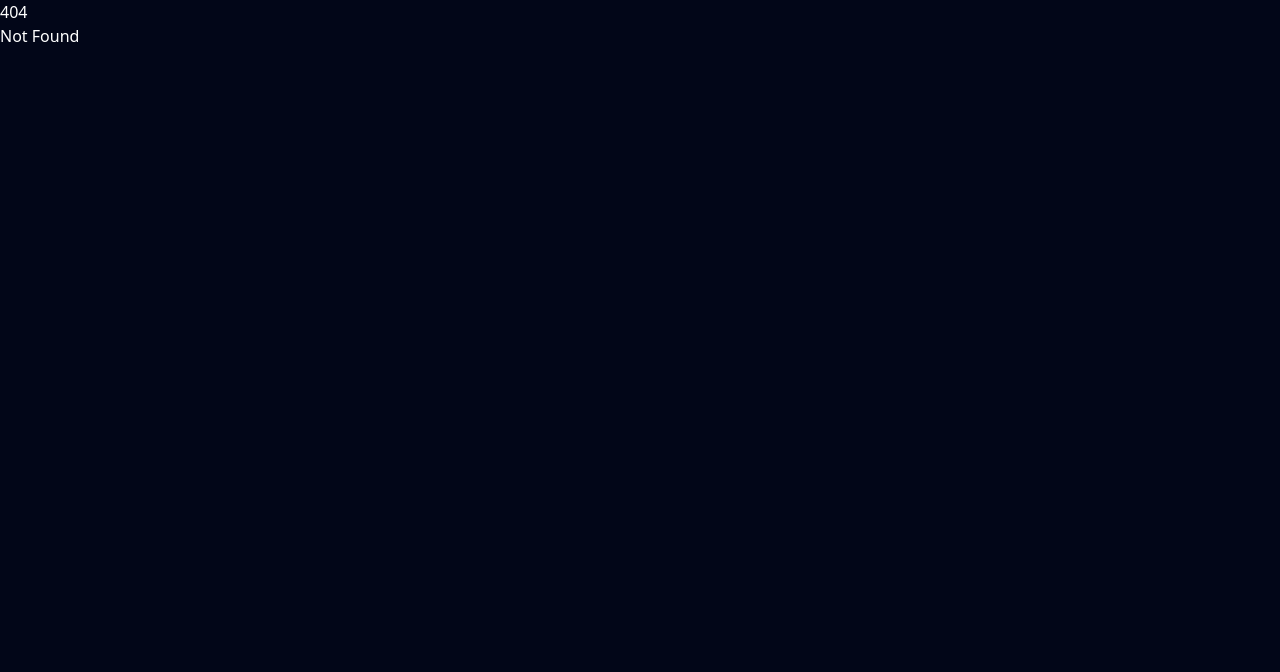
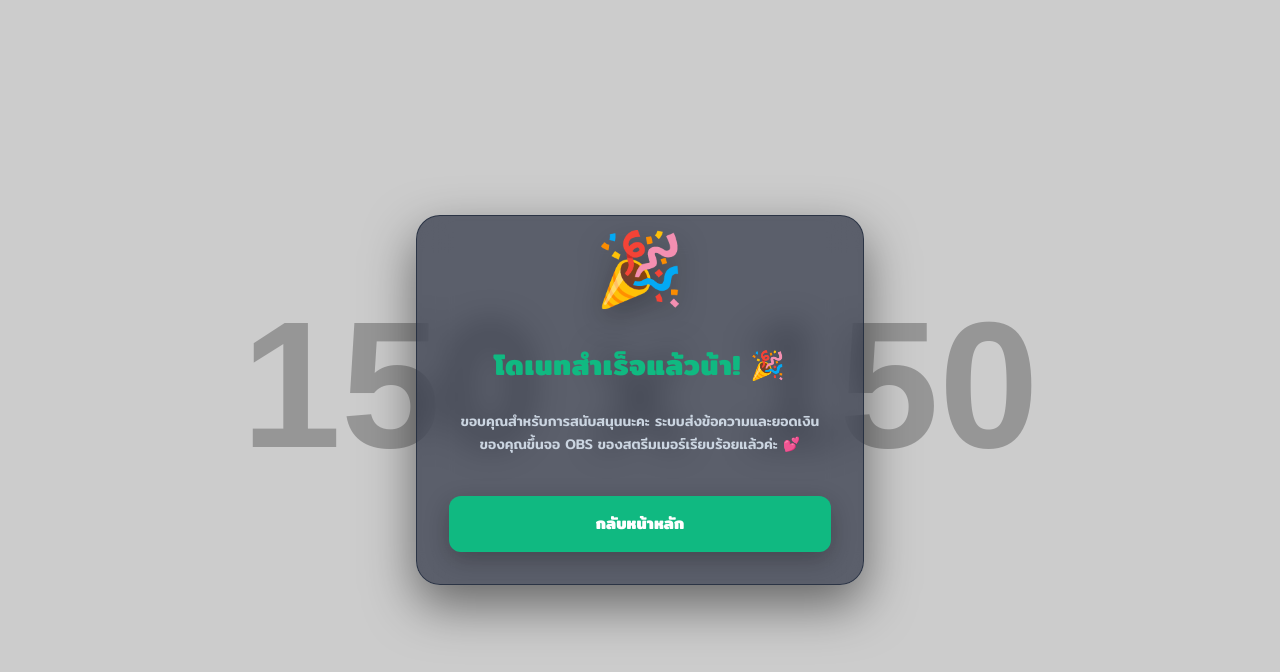
Before and after one commit to pskung/tips-secure, a SvelteKit app: page /success in a window 1280 px wide. Before the commit this address had no page. Shown: the top 672 px of the page. Built offline with nearby package versions, Linux system fonts and the light colour scheme.

Commit message:
Create +page.svelte

```diff
--- /dev/null
+++ b/src/routes/success/+page.svelte
@@ -0,0 +1,113 @@
+<script lang="ts">
+  import theme from '$lib/config/theme.json';
+
+  // ระบบประมวลผลกรณีในเวอร์ชันเก่ายังไม่มีพารามิเตอร์ (Fallbacks Safety Shield)
+  const successTitle = theme.successTitle ?? 'โดเนทสำเร็จแล้วน้า! 🎉';
+  const successTitleColor = theme.successTitleColor ?? '#10b981';
+  const successTitleFontFamily = theme.successTitleFontFamily ?? 'Mitr';
+  const successTitleFontSize = theme.successTitleFontSize ?? '28px';
+
+  const successMessage = theme.successMessage ?? 'ขอบคุณสำหรับการสนับสนุนนะคะ ระบบส่งข้อความและยอดเงินของคุณขึ้นจอ OBS ของสตรีมเมอร์เรียบร้อยแล้วค่ะ 💕';
+  const successMessageColor = theme.successMessageColor ?? '#cbd5e1';
+  const successMessageFontFamily = theme.successMessageFontFamily ?? 'Mitr';
+  const successMessageFontSize = theme.successMessageFontSize ?? '14px';
+
+  const successEmoji = theme.successEmoji ?? '🎉';
+  const successBtnText = theme.successBtnText ?? 'กลับหน้าหลัก';
+  const successBtnColor = theme.successBtnColor ?? '#10b981';
+  const successBtnTextColor = theme.successBtnTextColor ?? '#ffffff';
+  const successBtnFontSize = theme.successBtnFontSize ?? '16px';
+
+  // ถอดรหัสโครงสร้างสีและการเบลอแก้ว
+  const hexToRgba = (hex: string, opacity: number): string => {
+    if (!hex) return `rgba(15, 23, 42, ${opacity})`;
+    const cleanHex = hex.replace('#', '');
+    if (cleanHex.length !== 6) return hex;
+    const r = parseInt(cleanHex.substring(0, 2), 16);
+    const g = parseInt(cleanHex.substring(2, 4), 16);
+    const b = parseInt(cleanHex.substring(4, 6), 16);
+    return `rgba(${r}, ${g}, ${b}, ${opacity})`;
+  };
+
+  // ประมวลผล Font ที่เกี่ยวข้องส่งไปโหลดผ่าน Google Fonts API
+  const uniqueFonts = [
+    ...new Set([
+      successTitleFontFamily,
+      successMessageFontFamily,
+      theme.submitBtnFontFamily
+    ].filter(f => f && f.trim() !== '' && f.toLowerCase() !== 'sans-serif'))
+  ];
+</script>
+
+<svelte:head>
+  <title>สนับสนุนสำเร็จเรียบร้อยแล้วค่ะ 🟢</title>
+  {#each uniqueFonts as font}
+    <link rel="stylesheet" href="https://fonts.googleapis.com/css2?family={font.trim().replace(/\s+/g, '+')}:wght@400;500;700&display=swap" />
+  {/each}
+</svelte:head>
+
+<main
+  class="flex min-h-screen flex-col items-center justify-center p-4 bg-cover bg-center bg-no-repeat relative transition-all duration-700"
+  style="
+    background-image: {theme.bgType === 'image' && theme.bgUrl ? `url(${theme.bgUrl})` : 'none'};
+    background-color: {theme.bgType === 'solid' ? theme.bgColor : '#0b0f19'};
+  "
+>
+  <div class="absolute inset-0 bg-slate-950/70 backdrop-blur-[4px] -z-10"></div>
+
+  <!-- กล่องแสดงผลกระจกแก้วสืบทอดสไตล์ความโค้งและการเบลอหลัก -->
+  <div
+    class="w-full max-w-md p-8 rounded-3xl shadow-[0_20px_50px_rgba(0,0,0,0.5)] border text-center space-y-6 relative overflow-hidden"
+    style="
+      background-color: {hexToRgba(theme.cardBgColor, theme.cardOpacity)};
+      border-color: {hexToRgba(theme.cardBorderColor, theme.cardBorderOpacity)};
+      backdrop-filter: blur({theme.cardBlur}px);
+    "
+  >
+    <!-- โซน Emoji ตกแต่ง -->
+    <div class="text-7xl animate-bounce drop-shadow-[0_10px_15px_rgba(0,0,0,0.3)]">
+      {successEmoji}
+    </div>
+
+    <!-- โซนหัวข้อเด่น -->
+    <h1
+      class="font-black tracking-wide"
+      style="
+        color: {successTitleColor};
+        font-family: '{successTitleFontFamily}', sans-serif;
+        font-size: {successTitleFontSize};
+      "
+    >
+      {successTitle}
+    </h1>
+
+    <!-- โซนคำบรรยายขอบคุณ -->
+    <p
+      class="font-medium leading-relaxed"
+      style="
+        color: {successMessageColor};
+        font-family: '{successMessageFontFamily}', sans-serif;
+        font-size: {successMessageFontSize};
+      "
+    >
+      {successMessage}
+    </p>
+
+    <!-- ปุ่มนำพาผู้สนับสนุนกลับหน้าหลัก -->
+    <div class="pt-4">
+      <a
+        href="/"
+        class="inline-block w-full py-4 rounded-xl font-extrabold cursor-pointer transition-all duration-300 transform hover:scale-[1.02] active:scale-[0.98] shadow-lg text-center uppercase"
+        style="
+          background-color: {successBtnColor};
+          color: {successBtnTextColor};
+          font-family: '{theme.submitBtnFontFamily}', sans-serif;
+          font-size: {successBtnFontSize};
+          box-shadow: 0 8px 24px rgba(0,0,0,0.25);
+        "
+      >
+        {successBtnText}
+      </a>
+    </div>
+  </div>
+</main>
```
